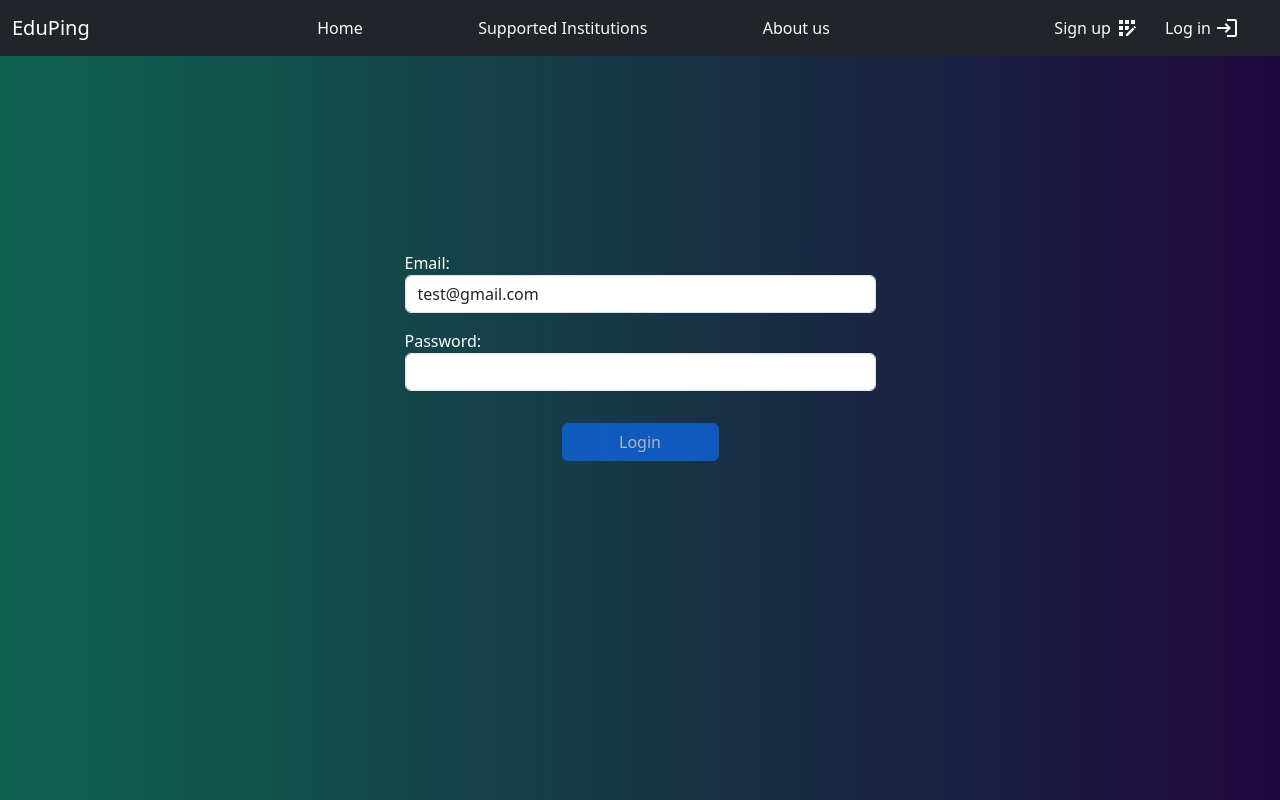
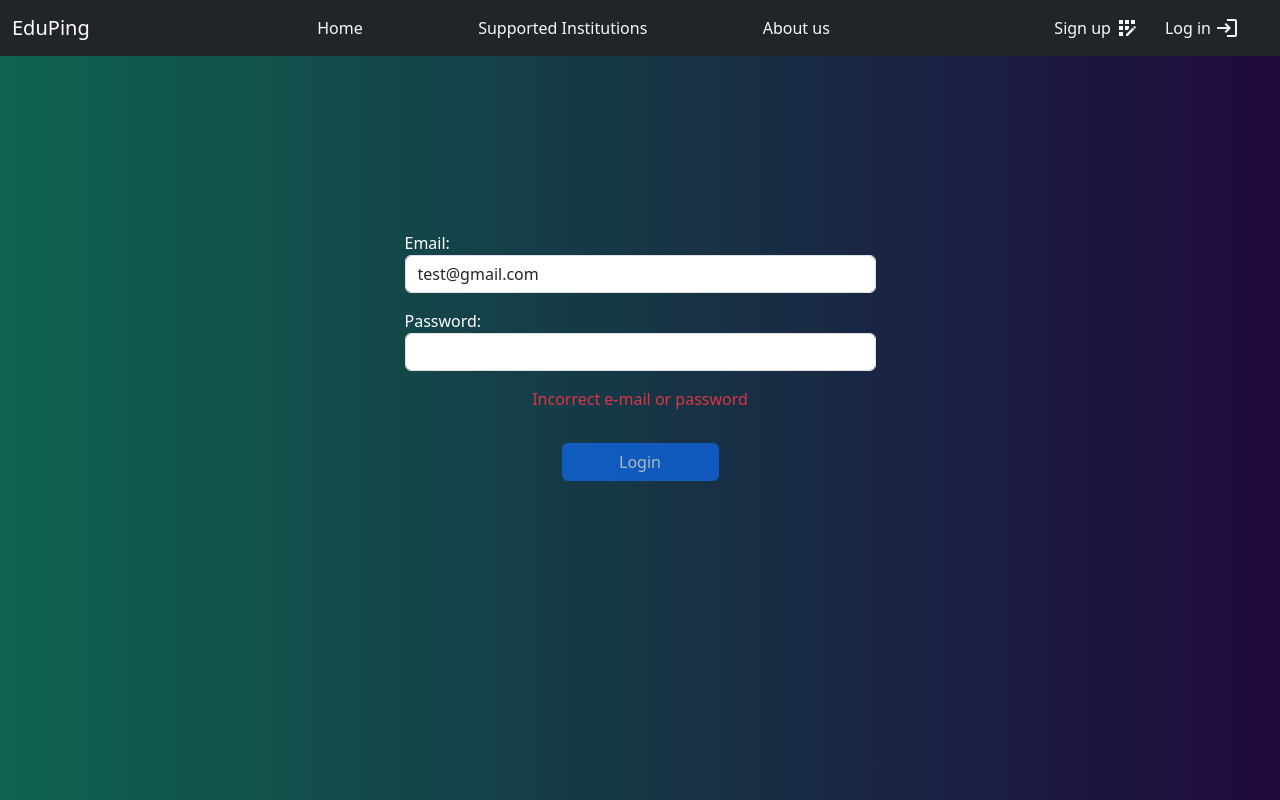
Before and after one commit to HercVs/ping-ang, an Angular app: page /login in a window 1280 px wide. Both pictures are taken after a click on the button "Login". Built offline with nearby package versions, Linux system fonts and the light colour scheme; no server answers.

Commit message:
feedback to user on failed login

```diff
--- a/src/app/components/user-login/user-login.component.html
+++ b/src/app/components/user-login/user-login.component.html
@@ -24,6 +24,9 @@
 				formControlName="password"
 			/>
 		</div>
+		@if (loginFailed) {
+			<div><span class="text-danger">Incorrect e-mail or password </span></div>
+		}
 		<button
 			type="submit"
 			class="btn btn-primary mt-3 w-25"
```
